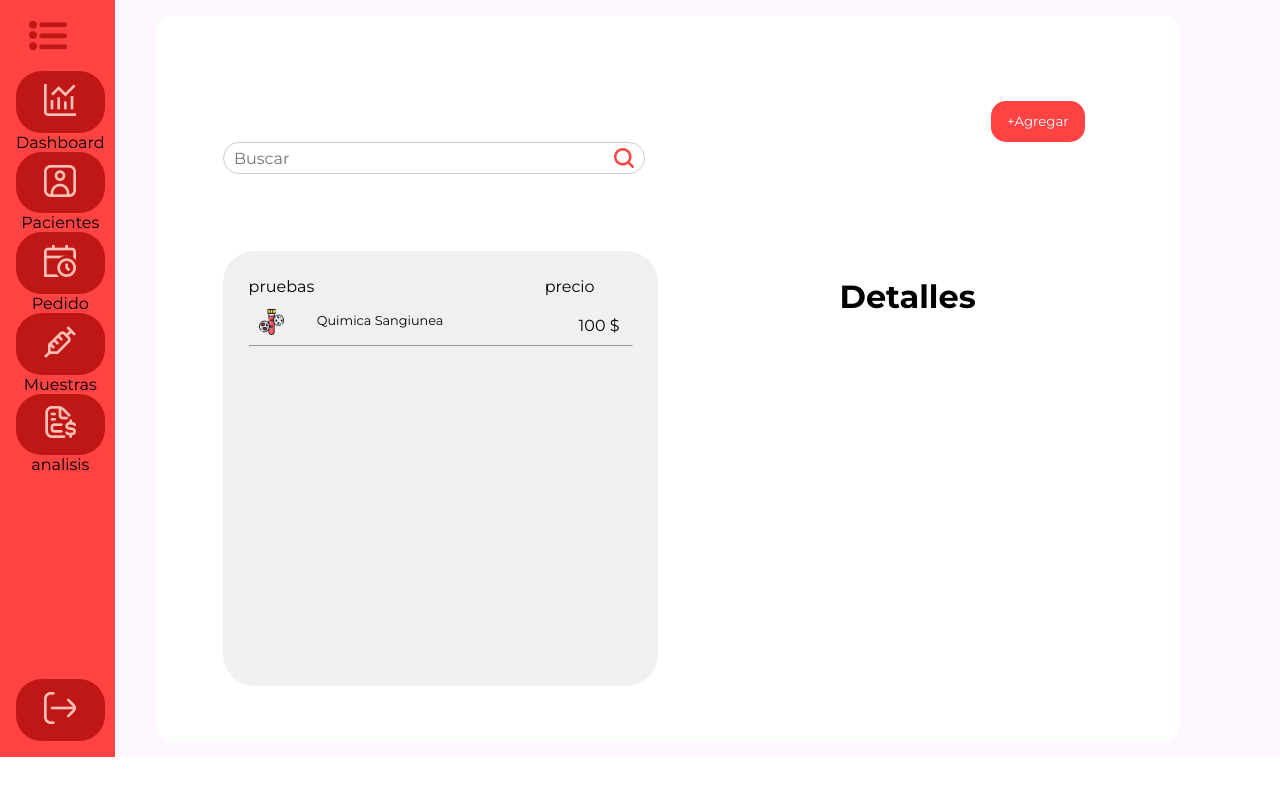
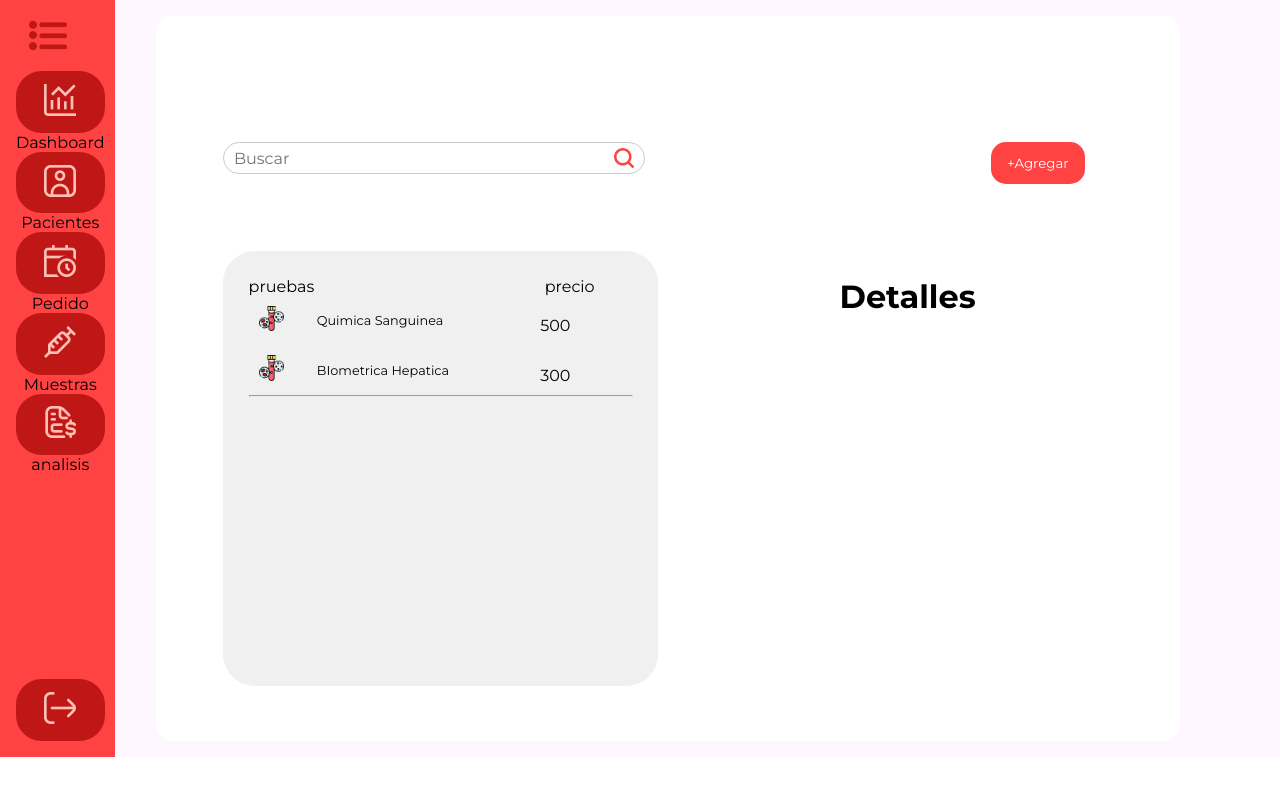
Before and after one commit to IngRamirezJezhuah/Integradora_II_Front, a React (Create React App) app in the folder FRONTEND/Web/integradora_2/: page /Pedidos in a window 1280 px wide. Shown: the top 796 px of the page. Built offline with nearby package versions, Linux system fonts and the light colour scheme.

Commit message:
update-fixes-bugs

```diff
--- a/FRONTEND/Web/integradora_2/src/App.js
+++ b/FRONTEND/Web/integradora_2/src/App.js
@@ -17,7 +17,7 @@ import  Muestras  from './Screens/Muestras.jsx';
 //import Login from './Screens/Login.jsx';
 import Pedidos from './Screens/Pedidos.jsx';
 import Analisis from './Screens/Analisis.jsx';
-import { EditarAnalisisForm, NuevoAnalisisForm, RegistrarPaceinte, SampleBox } from './Components/index.js';
+import { AgregarMuestra, EditarAnalisisForm, NuevoAnalisisForm, RegistrarPaceinte, SampleBox, SampleModal } from './Components/index.js';
 //import AgregarMuestra from './Components/muestras/AgregarMuestra.jsx';
 //import NuevoAnalisisForm from './Screens/NuevoAnalisis.jsx';
 
@@ -38,13 +38,19 @@ function App() {
           <Route path="/" element={<Component />} >
           <Route path="/Dashboard" element={<Dashboard />} />
           <Route path="/Pacientes" element={<Pacientes />} />
+          <Route path='/Registrar-paciente' element={<RegistrarPaceinte />} />
+
           <Route path="/Pedidos" element={<Pedidos />} />
+
           <Route path="/Muestras" element={<Muestras />} />
+          <Route path='/Agregar-Muestras' element={<AgregarMuestra/>} />
+
           <Route path='/Analisis' element={<Analisis />} />
-          <Route path='/Registrar-paciente' element={<RegistrarPaceinte />} />
+          <Route path='/Nuevo-Analisis' element={<NuevoAnalisisForm/>} />
           <Route path='/Editar-Analisis' element={<EditarAnalisisForm/>} />
+
           <Route path='/SampleBox' element={<SampleBox/>}/>
-          <Route path='/Nuevo-Analisis' element={<NuevoAnalisisForm/>} />
+          <Route path='/SampleModal' element={<SampleModal/>}/>
 
           </Route>
         {/*</Route>*/}
--- a/FRONTEND/Web/integradora_2/src/Components/analisis/EditarAnalisis.jsx
+++ b/FRONTEND/Web/integradora_2/src/Components/analisis/EditarAnalisis.jsx
@@ -50,6 +50,7 @@ const EditarAnalisisForm = () => {
 
   return (
     <div className="container">
+      <div className='scale-in-hor-center'>
         <div className="header">
           <h2 className="title">Editar Análisis</h2>
           <button className="btn cancel" onClick={handleCancel}>Cancelar</button>
@@ -100,8 +101,7 @@ const EditarAnalisisForm = () => {
             <button type="submit" className="btn submit">Enviar</button>
           </div>
         </form>
-
-
+      </div>
     </div>
   );
 };
--- a/FRONTEND/Web/integradora_2/src/Components/analisis/NuevoAnalisis.jsx
+++ b/FRONTEND/Web/integradora_2/src/Components/analisis/NuevoAnalisis.jsx
@@ -51,7 +51,6 @@ const NuevoAnalisisForm = () => {
   return (
     <div className="container">
       <div className='scale-in-hor-center'>
-
         <div className="header">
           <h2 className="title">Nuevo Análisis</h2>
           <button className="btn cancel" onClick={handleCancel}>Cancelar</button>
--- a/FRONTEND/Web/integradora_2/src/Components/elementos/filterBar.jsx
+++ b/FRONTEND/Web/integradora_2/src/Components/elementos/filterBar.jsx
@@ -11,6 +11,7 @@ const FilterBar = ({ buttonLabels = ['En proceso', 'Completadas'] }) => {
     <div className="filter-bar">
       <div className="filter-buttons">
         {buttonLabels.map((label, index) => (
+
           <button
             key={index}
             className={`filter-button ${activeButton === label ? 'active' : ''}`}
@@ -18,6 +19,7 @@ const FilterBar = ({ buttonLabels = ['En proceso', 'Completadas'] }) => {
           >
             {label}
           </button>
+
         ))}
       </div>
     </div>
--- a/FRONTEND/Web/integradora_2/src/Components/elementos/sampleBox.jsx
+++ b/FRONTEND/Web/integradora_2/src/Components/elementos/sampleBox.jsx
@@ -1,37 +1,55 @@
 import React from 'react';
 import { Link } from 'react-router-dom';
 
-const SampleBox = ({ id, type, name, technician }) => {
+// Componente individual para cada muestra
+const SampleBox = ({ id, type, technician }) => {
   const getIcon = () => {
     switch (type.toLowerCase()) {
       case 'biometria hematica':
-        return  './bioHem.png'; // Icono para Biometría Hemática
+        return '/bioHem.png'; // O usa require o import si no están en public
       case 'quimica sanguinea':
-        return './quimica.png';
+        return '/quimica.png';
       default:
-        return './bioHem.png'; // Valor por defecto
+        return '/bioHem.png';
     }
   };
 
   return (
     <div className="sample-box">
       <img src={getIcon()} alt={`${type} icon`} className="sample-icon" />
+
       <div className="sample-info">
-        <h3>{id}</h3>
-        <p>{type}</p>
-        <p>{technician}</p>
+        <h3>ID: {id}</h3>
+        <p>Tipo: {type}</p>
+        <p>Técnico: {technician}</p>
       </div>
+
       <div className="sample-actions">
-        <button className="action-btn"><Link to="/Detalles:{id}" ></Link><img src="./editar.png" alt="Edit" /></button>
-        <button className="action-btn"><img src="./refresh.png" alt="Refresh" /></button>
-        <button className="action-btn"><img src="./view.png" alt="View" /></button>
-        <button className="action-btn"><img src="./basura.png" alt="Delete" /></button>
+        <Link to={`/Detalles/${id}`}>
+          <button className="action-btn">
+            <img src="/editar.png" alt="Editar" />
+          </button>
+        </Link>
+        <button className="action-btn" onClick={() => alert('Actualizar muestra')}>
+          <img src="/refresh.png" alt="Actualizar" />
+        </button>
+        <button className="action-btn" onClick={() => alert('Ver detalles')}>
+          <img src="/view.png" alt="Ver" />
+        </button>
+        <button className="action-btn" onClick={() => alert('Eliminar muestra')}>
+          <img src="/basura.png" alt="Eliminar" />
+        </button>
       </div>
     </div>
   );
 };
 
+// Componente que lista todas las muestras
 const SampleBoxes = ({ samples }) => {
+  if (!samples || samples.length === 0) {
+    return <p>No hay muestras disponibles.</p>;
+  }
+
   return (
     <div className="sample-boxes">
       {samples.map((sample, index) => (
--- a/FRONTEND/Web/integradora_2/src/Components/index.js
+++ b/FRONTEND/Web/integradora_2/src/Components/index.js
@@ -12,6 +12,9 @@ export {default as  SearchBar } from './elementos/searchBar'
 export {default as FilterBar } from './elementos/filterBar'
 export {default as SampleBox } from './elementos/sampleBox'
 export {default as SampleBoxes } from './elementos/sampleBox'
+export {default as SampleModal} from './elementos/sampleModal'
 //_____________Analisis_____________
 export {default as NuevoAnalisisForm } from './analisis/NuevoAnalisis'
 export {default as EditarAnalisisForm } from './analisis/EditarAnalisis'
+//_____________Muestras_____________
+export {default as AgregarMuestra } from './muestras/AgregarMuestra'
--- a/FRONTEND/Web/integradora_2/src/Screens/Analisis.jsx
+++ b/FRONTEND/Web/integradora_2/src/Screens/Analisis.jsx
@@ -15,7 +15,7 @@ const Analisis=()=> {
                 </Link>
                 <SearchBar/>
             </div>
-            <div className='scale-in-hor-center'>
+            <div className='scale-up-ver-center'>
                 <div className='caja_1'>
                     <h1 className='titulo'>Pruebas</h1>
 
@@ -53,7 +53,7 @@ const Analisis=()=> {
                     <hr />
                 </div>
             </div>
-            <div className='scale-in-hor-center'>
+            <div className='scale-up-ver-center'>
             <div className='caja_2'>
                 <h1 className='titulo'>Detalles</h1>
                 <p className='detall-tex'>Quimica sanguinea</p>
--- a/FRONTEND/Web/integradora_2/src/Screens/Muestras.jsx
+++ b/FRONTEND/Web/integradora_2/src/Screens/Muestras.jsx
@@ -1,5 +1,5 @@
 import React from 'react'
-import { FilterBar, SearchBar } from '../Components';
+import { FilterBar, SampleBox, SampleModal, SearchBar } from '../Components';
 import { Link } from 'react-router-dom';
 
 //import {SearchBar, FilterBar, SampleBoxes} from "../Components";
@@ -16,6 +16,11 @@ const Muestras =() =>{
             <div className='Box-muestras'>
                 <SampleBoxes/>
             </div>
+
+            <div className='caja_1'>
+                <SampleModal/>
+                <SampleBox/>
+            </div>
             */}
             <div className='buscador'>
                 < SearchBar />
@@ -23,9 +28,12 @@ const Muestras =() =>{
                 <button className='btn-agregar'>+Agregar</button>
                 </Link>
             </div>
-            <FilterBar/>
             <div className='Box-muestras'>
-
+                <FilterBar/>
+                <div className='caja_1'>
+                <SampleModal/>
+                <SampleBox/>
+            </div>
             </div>
         </div>
     )
--- a/FRONTEND/Web/integradora_2/src/Screens/Pedidos.jsx
+++ b/FRONTEND/Web/integradora_2/src/Screens/Pedidos.jsx
@@ -7,6 +7,14 @@ import { Link } from 'react-router-dom';
 
 
 const Pedidos =() => {
+    const Pruebas= [
+        "Quimica Sanguinea",
+        "BIometrica Hepatica",
+    ]
+    const precios=[
+        "500",
+        "300"
+    ]
     return (
         <div className='margen'>
             <div className='buscador'>
@@ -21,13 +29,19 @@ const Pedidos =() => {
                         <p className='precios'>pruebas</p>
                         <p className='precios'>precio</p>
                     </div>
-                    <div className='prueba_tabla'>
-                        <img src="/prueba-de-sangre.png" alt="prueba imagen" className='imagen-prueba' />
-                        <p className='prueba-name'>Quimica Sangiunea</p>
-                        <div  className='acomodar-iconos'>
-                            <p>100 $</p>
+                    {Pruebas.map((prueba,index) => (
+                        <div key={index} className='prueba_tabla'>
+                            <div className='icono'>
+                                <img className='imagen-prueba' src="/prueba-de-sangre.png" alt="prueba imagen" />
+                            </div>
+                            <p className='prueba-name'>{prueba}</p>
+
+                            <div className='acomodar-iconos-2'>
+
+                                <p>{precios[index]}</p>{/*se deja dentro el index para que muestre el valor 1 en 1 */}
+                            </div>
                         </div>
-                    </div>
+                        ))}
                     <hr />
                 </div>
             </div>
--- a/FRONTEND/Web/integradora_2/src/plantilla.css
+++ b/FRONTEND/Web/integradora_2/src/plantilla.css
@@ -99,6 +99,7 @@
 }
 /*________Botones________*/
 .btn-agregar{
+    position: absolute;
     color: #ffffff;
     background-color: #ff4242;
     border-style: none;
```
Lines whose indentation alone changed are shown as unchanged.
